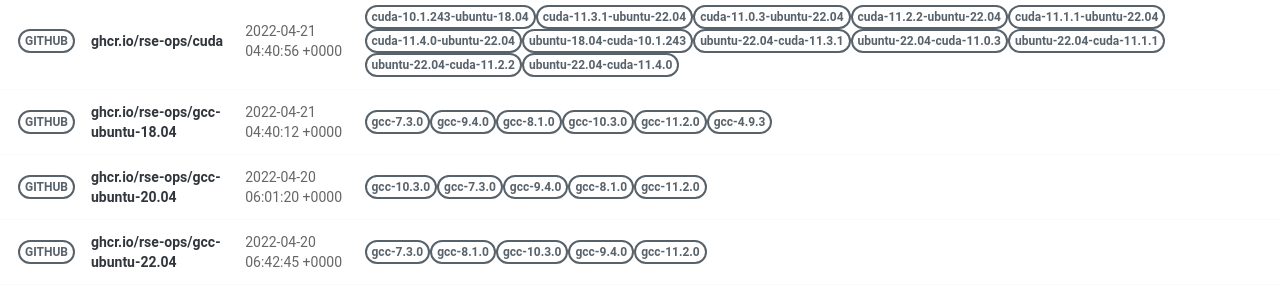
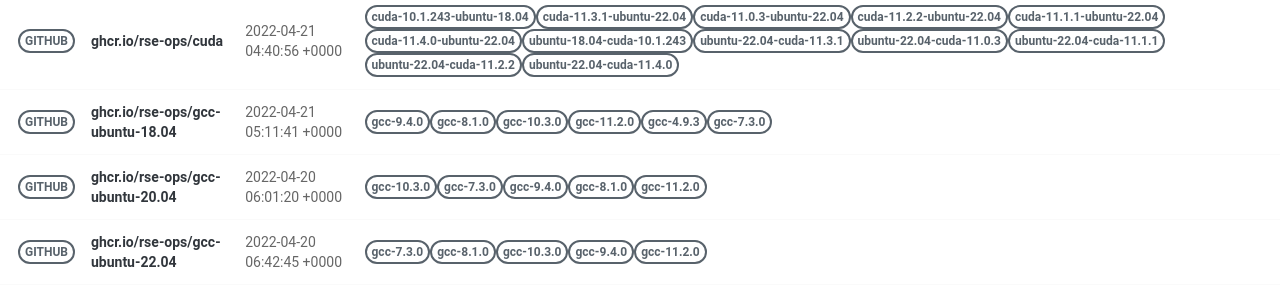
Before and after one commit to rse-ops/docker-images, a Jekyll site: the page built from pages/index.md, in a window 1280 px wide. Shown: the part 502-801 px from the top of the page. Built offline with Jekyll 4.4.1, drawn with Linux system fonts in a browser that asks for light colours; nearby versions of some CDN libraries.

Commit message:
Automated push to update library 2022-04-21

```diff
--- a/_library/ghcr.io-rse-ops-gcc-ubuntu-18.04.md
+++ b/_library/ghcr.io-rse-ops-gcc-ubuntu-18.04.md
@@ -1,14 +1,11 @@
 ---
 layout: container
 name: ghcr.io/rse-ops/gcc-ubuntu-18.04
-updated_at: 2022-04-21 04:40:12.387447
+updated_at: 2022-04-21 05:11:41.590341
 
 
 container_url: https://github.com/orgs/rse-ops/packages/container/package/gcc-ubuntu-18.04
 versions:
- - tag: gcc-7.3.0
-   dockerfile: https://github.com/rse-ops/docker-images/blob/main/ubuntu/gcc/Dockerfile
-   manifest: https://crane.ggcr.dev/manifest/ghcr.io/rse-ops/gcc-ubuntu-18.04:gcc-7.3.0
  - tag: gcc-9.4.0
    dockerfile: https://github.com/rse-ops/docker-images/blob/main/ubuntu/gcc/Dockerfile
    manifest: https://crane.ggcr.dev/manifest/ghcr.io/rse-ops/gcc-ubuntu-18.04:gcc-9.4.0
```
Also changed, not shown: other parts of _library/ghcr.io-rse-ops-gcc-ubuntu-18.04.md (+3 -0 lines).
